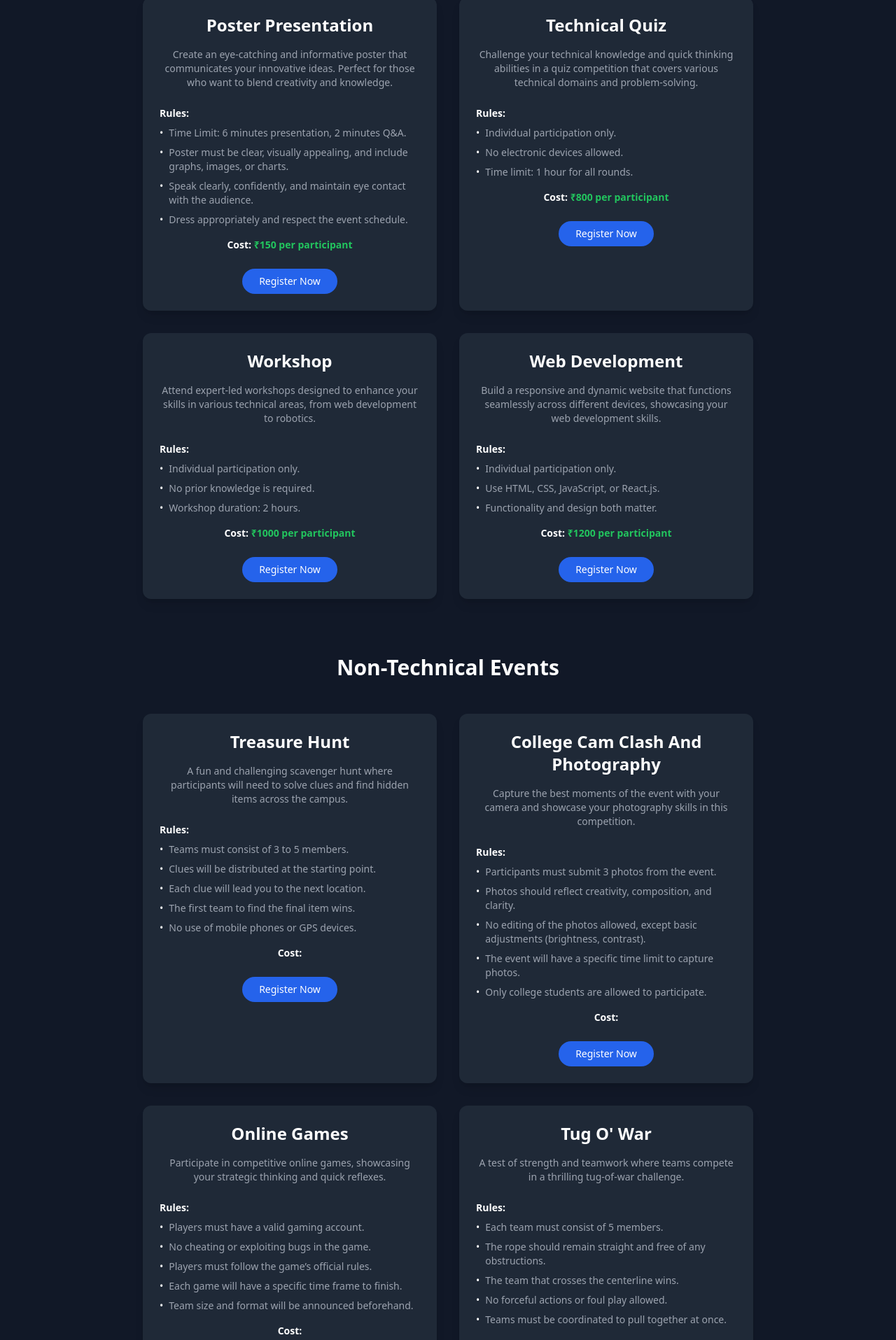
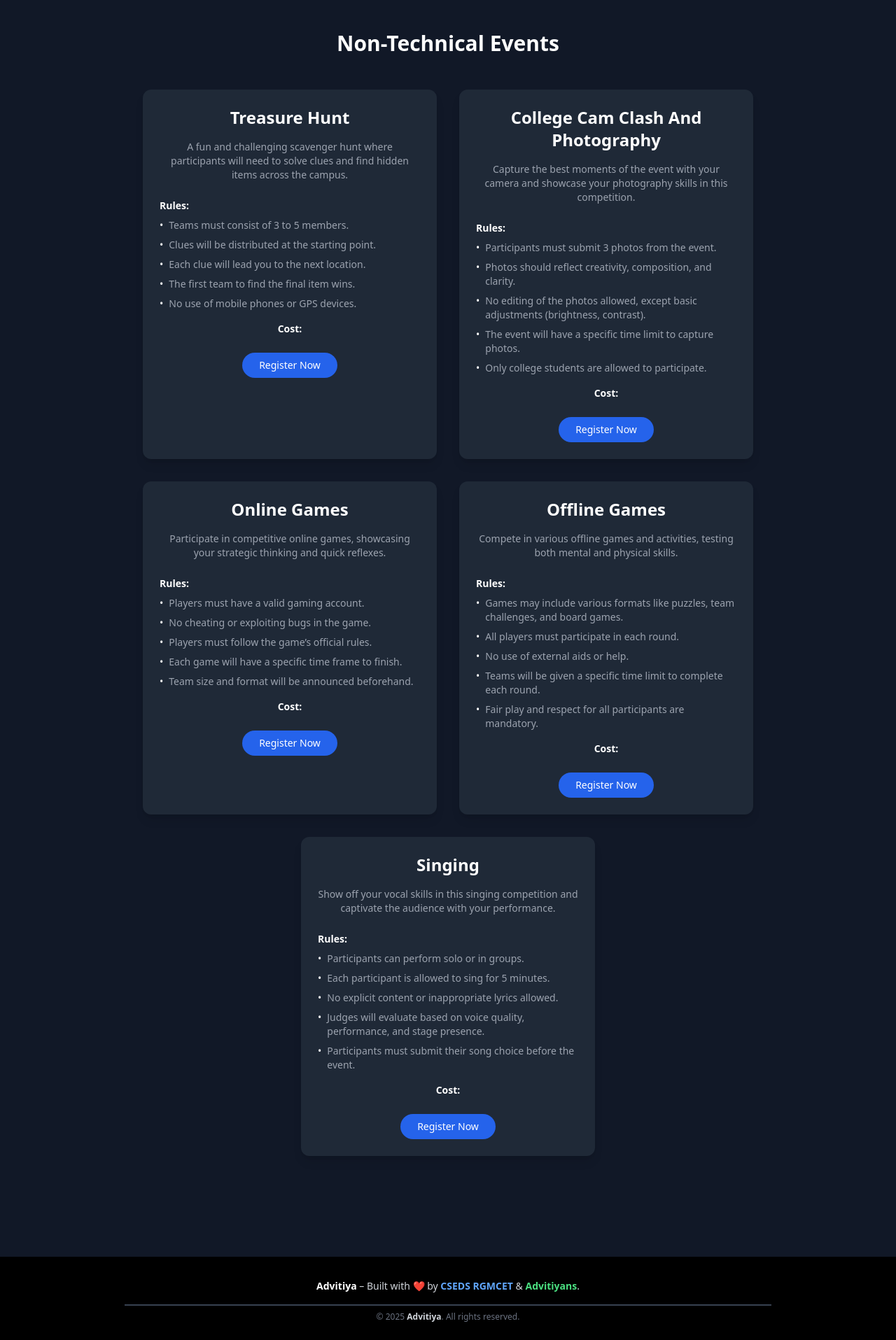
Before and after one commit to harshithreddy-dev/Advitiya2k25, a Next.js app: page /events in a window 1280 px wide. Shown: the part 880-2795 px from the top of the page at 70% size. Built offline with nearby package versions, Linux system fonts and the light colour scheme.

Commit message:
fixed minor issues

```diff
--- a/src/app/_components/Navbar.tsx
+++ b/src/app/_components/Navbar.tsx
@@ -7,7 +7,7 @@ import { usePathname } from "next/navigation";
 const Navbar: React.FC = () => {
   const [isMenuOpen, setIsMenuOpen] = useState(false);
   const pathname = usePathname();
-  const menuRef = useRef(null); // Reference to the menu container
+  const menuRef = useRef<HTMLDivElement | null>(null);
 
   const toggleMenu = () => {
     setIsMenuOpen((prev) => !prev);
@@ -25,9 +25,12 @@ const Navbar: React.FC = () => {
       }
     };
 
-    document.addEventListener("mousedown", handleClickOutside);
+    // Attach event listener on mount
+    document.addEventListener("click", handleClickOutside);
+
+    // Clean up event listener on unmount
     return () => {
-      document.removeEventListener("mousedown", handleClickOutside);
+      document.removeEventListener("click", handleClickOutside);
     };
   }, []);
 
@@ -35,7 +38,7 @@ const Navbar: React.FC = () => {
     "Home",
     "Events",
     "Schedule",
-    "Contact",
+    // "Contact",
     // "About",
     // "Gallery",
   ];
--- a/src/app/events/page.tsx
+++ b/src/app/events/page.tsx
@@ -80,160 +80,160 @@ export default function EventsSectionDemo() {
       icon: "IconDocumentText",
       registerLink: "https://forms.gle/example-paper-presentation",
     },
-    PosterPresentation: {
-      title: "Poster Presentation",
-      facultyCoordinators: [
-        { name: "M Suleman Basha", contact: "+91 91770 14186" },
-        { name: "M Jahir Pasha", contact: "+91 99496 25263" },
-      ],
-      studentCoordinators: [
-        {
-          name: "K. Sai Siva Rama Krishna",
-          rollNo: "21091A3239",
-          contact: "+91 99498 28846",
-        },
-        {
-          name: "S. Harshitha",
-          rollNo: "21091A3214",
-          contact: "+91 77802 40189",
-        },
-      ],
-      teamMembers: ["Mabasha", "Suresh", "Anitha", "Kavya", "Jyothi", "Tanuja"],
-      description:
-        "Create an eye-catching and informative poster that communicates your innovative ideas. Perfect for those who want to blend creativity and knowledge.",
-      cost: "₹150 per participant",
-      icon: "IconImage",
-      registerLink: "https://forms.gle/example-poster-presentation",
-      rules: [
-        "Time Limit: 6 minutes presentation, 2 minutes Q&A.",
-        "Poster must be clear, visually appealing, and include graphs, images, or charts.",
-        "Speak clearly, confidently, and maintain eye contact with the audience.",
-        "Dress appropriately and respect the event schedule.",
-      ],
-      painPoints: [
-        "Network issues",
-        "HDMI cable management",
-        "Sensor board setup",
-      ],
-    },
-    TechnicalQuiz: {
-      title: "Technical Quiz",
-      facultyCoordinators: [
-        { name: "Md Shakeer", contact: "+91 91770 14186" },
-        { name: "Rangaswamy", contact: "+91 79891 05881" },
-      ],
-      studentCoordinators: [
-        {
-          name: "K. Vishnu Vardhan Reddy",
-          rollNo: "21091A3264",
-          contact: "+91 95158 92932",
-        },
-        {
-          name: "G. Lohitha Reddy",
-          rollNo: "21091A3219",
-          contact: "+91 62816 45501",
-        },
-      ],
-      teamMembers: [
-        "A. Mounika",
-        "Prasanna",
-        "Manisha",
-        "Supriya",
-        "Kiran",
-        "Amarnath",
-        "Surya",
-      ],
-      description:
-        "Challenge your technical knowledge and quick thinking abilities in a quiz competition that covers various technical domains and problem-solving.",
-      rules: [
-        "Individual participation only.",
-        "No electronic devices allowed.",
-        "Time limit: 1 hour for all rounds.",
-      ],
-      cost: "₹800 per participant",
-      icon: "IconLightbulb",
-      registerLink: "https://forms.gle/example-technical-quiz",
-    },
-    Workshop: {
-      title: "Workshop",
-      facultyCoordinators: [
-        { name: "G Vikram Chandra", contact: "+91 98859 96934" },
-      ],
-      studentCoordinators: [
-        {
-          name: "J. Vamsi Charan",
-          rollNo: "21091A3261",
-          contact: "+91 99080 89699",
-        },
-        {
-          name: "D. Sunitha",
-          rollNo: "21091A3253",
-          contact: "+91 91779 35741",
-        },
-        {
-          name: "K. Naga Harshitha",
-          rollNo: "21091A3228",
-          contact: "+91 93928 69328",
-        },
-        {
-          name: "Vara Prasad",
-          rollNo: "22095A3205",
-          contact: "+91 83670 54233",
-        },
-        {
-          name: "D. Sreevani",
-          rollNo: "21091A3250",
-          contact: "+91 70132 90398",
-        },
-      ],
-      teamMembers: [
-        "Vamsi",
-        "Sunitha",
-        "Naga Harshitha",
-        "Vara Prasad",
-        "Sreevani",
-      ],
-      description:
-        "Attend expert-led workshops designed to enhance your skills in various technical areas, from web development to robotics.",
-      rules: [
-        "Individual participation only.",
-        "No prior knowledge is required.",
-        "Workshop duration: 2 hours.",
-      ],
-      cost: "₹1000 per participant",
-      icon: "IconHammer",
-      registerLink: "https://forms.gle/example-workshop",
-    },
-    WebDevelopment: {
-      title: "Web Development",
-      facultyCoordinators: [
-        { name: "M Suleman Basha", contact: "+91 91770 14187" },
-        { name: "S. Khaleel", contact: "+91 80966 74404" },
-      ],
-      studentCoordinators: [
-        {
-          name: "C. Vivekanandha Reddy",
-          rollNo: "22095A3206",
-          contact: "+91 63049 65782",
-        },
-        {
-          name: "A. Sai Deekshitha",
-          rollNo: "21091A3233",
-          contact: "+91 94403 88230",
-        },
-      ],
-      teamMembers: ["Tirumalesu", "Bhargavi", "Dharani"],
-      description:
-        "Build a responsive and dynamic website that functions seamlessly across different devices, showcasing your web development skills.",
-      rules: [
-        "Individual participation only.",
-        "Use HTML, CSS, JavaScript, or React.js.",
-        "Functionality and design both matter.",
-      ],
-      cost: "₹1200 per participant",
-      icon: "IconDesktop",
-      registerLink: "https://forms.gle/example-web-development",
-    },
+    // PosterPresentation: {
+    //   title: "Poster Presentation",
+    //   facultyCoordinators: [
+    //     { name: "M Suleman Basha", contact: "+91 91770 14186" },
+    //     { name: "M Jahir Pasha", contact: "+91 99496 25263" },
+    //   ],
+    //   studentCoordinators: [
+    //     {
+    //       name: "K. Sai Siva Rama Krishna",
+    //       rollNo: "21091A3239",
+    //       contact: "+91 99498 28846",
+    //     },
+    //     {
+    //       name: "S. Harshitha",
+    //       rollNo: "21091A3214",
+    //       contact: "+91 77802 40189",
+    //     },
+    //   ],
+    //   teamMembers: ["Mabasha", "Suresh", "Anitha", "Kavya", "Jyothi", "Tanuja"],
+    //   description:
+    //     "Create an eye-catching and informative poster that communicates your innovative ideas. Perfect for those who want to blend creativity and knowledge.",
+    //   cost: "₹150 per participant",
+    //   icon: "IconImage",
+    //   registerLink: "https://forms.gle/example-poster-presentation",
+    //   rules: [
+    //     "Time Limit: 6 minutes presentation, 2 minutes Q&A.",
+    //     "Poster must be clear, visually appealing, and include graphs, images, or charts.",
+    //     "Speak clearly, confidently, and maintain eye contact with the audience.",
+    //     "Dress appropriately and respect the event schedule.",
+    //   ],
+    //   painPoints: [
+    //     "Network issues",
+    //     "HDMI cable management",
+    //     "Sensor board setup",
+    //   ],
+    // },
+    // TechnicalQuiz: {
+    //   title: "Technical Quiz",
+    //   facultyCoordinators: [
+    //     { name: "Md Shakeer", contact: "+91 91770 14186" },
+    //     { name: "Rangaswamy", contact: "+91 79891 05881" },
+    //   ],
+    //   studentCoordinators: [
+    //     {
+    //       name: "K. Vishnu Vardhan Reddy",
+    //       rollNo: "21091A3264",
+    //       contact: "+91 95158 92932",
+    //     },
+    //     {
+    //       name: "G. Lohitha Reddy",
+    //       rollNo: "21091A3219",
+    //       contact: "+91 62816 45501",
+    //     },
+    //   ],
+    //   teamMembers: [
+    //     "A. Mounika",
+    //     "Prasanna",
+    //     "Manisha",
+    //     "Supriya",
+    //     "Kiran",
+    //     "Amarnath",
+    //     "Surya",
+    //   ],
+    //   description:
+    //     "Challenge your technical knowledge and quick thinking abilities in a quiz competition that covers various technical domains and problem-solving.",
+    //   rules: [
+    //     "Individual participation only.",
+    //     "No electronic devices allowed.",
+    //     "Time limit: 1 hour for all rounds.",
+    //   ],
+    //   cost: "₹800 per participant",
+    //   icon: "IconLightbulb",
+    //   registerLink: "https://forms.gle/example-technical-quiz",
+    // },
+    // Workshop: {
+    //   title: "Workshop",
+    //   facultyCoordinators: [
+    //     { name: "G Vikram Chandra", contact: "+91 98859 96934" },
+    //   ],
+    //   studentCoordinators: [
+    //     {
+    //       name: "J. Vamsi Charan",
+    //       rollNo: "21091A3261",
+    //       contact: "+91 99080 89699",
+    //     },
+    //     {
+    //       name: "D. Sunitha",
+    //       rollNo: "21091A3253",
+    //       contact: "+91 91779 35741",
+    //     },
+    //     {
+    //       name: "K. Naga Harshitha",
+    //       rollNo: "21091A3228",
+    //       contact: "+91 93928 69328",
+    //     },
+    //     {
+    //       name: "Vara Prasad",
+    //       rollNo: "22095A3205",
+    //       contact: "+91 83670 54233",
+    //     },
+    //     {
+    //       name: "D. Sreevani",
+    //       rollNo: "21091A3250",
+    //       contact: "+91 70132 90398",
+    //     },
+    //   ],
+    //   teamMembers: [
+    //     "Vamsi",
+    //     "Sunitha",
+    //     "Naga Harshitha",
+    //     "Vara Prasad",
+    //     "Sreevani",
+    //   ],
+    //   description:
+    //     "Attend expert-led workshops designed to enhance your skills in various technical areas, from web development to robotics.",
+    //   rules: [
+    //     "Individual participation only.",
+    //     "No prior knowledge is required.",
+    //     "Workshop duration: 2 hours.",
+    //   ],
+    //   cost: "₹1000 per participant",
+    //   icon: "IconHammer",
+    //   registerLink: "https://forms.gle/example-workshop",
+    // },
+    // WebDevelopment: {
+    //   title: "Web Development",
+    //   facultyCoordinators: [
+    //     { name: "M Suleman Basha", contact: "+91 91770 14187" },
+    //     { name: "S. Khaleel", contact: "+91 80966 74404" },
+    //   ],
+    //   studentCoordinators: [
+    //     {
+    //       name: "C. Vivekanandha Reddy",
+    //       rollNo: "22095A3206",
+    //       contact: "+91 63049 65782",
+    //     },
+    //     {
+    //       name: "A. Sai Deekshitha",
+    //       rollNo: "21091A3233",
+    //       contact: "+91 94403 88230",
+    //     },
+    //   ],
+    //   teamMembers: ["Tirumalesu", "Bhargavi", "Dharani"],
+    //   description:
+    //     "Build a responsive and dynamic website that functions seamlessly across different devices, showcasing your web development skills.",
+    //   rules: [
+    //     "Individual participation only.",
+    //     "Use HTML, CSS, JavaScript, or React.js.",
+    //     "Functionality and design both matter.",
+    //   ],
+    //   cost: "₹1200 per participant",
+    //   icon: "IconDesktop",
+    //   registerLink: "https://forms.gle/example-web-development",
+    // },
   };
 
   const nonTechnicalEvents = [
@@ -352,35 +352,35 @@ export default function EventsSectionDemo() {
       ],
       TeamMembers: ["Afrid", "Rushi", "Omkar", "Khaleel"],
     },
-    {
-      title: "Tug O' War",
-      description:
-        "A test of strength and teamwork where teams compete in a thrilling tug-of-war challenge.",
-      rules: [
-        "Each team must consist of 5 members.",
-        "The rope should remain straight and free of any obstructions.",
-        "The team that crosses the centerline wins.",
-        "No forceful actions or foul play allowed.",
-        "Teams must be coordinated to pull together at once.",
-      ],
-      FacultyCoordinators: [
-        { Name: "P Penchal Prasad", Contact: "+91 90305 51881" },
-        { Name: "M Jahir Pasha", Contact: "+91 99496 25263" },
-      ],
-      StudentCoordinators: [
-        {
-          Name: "N. Sethu Madhava",
-          RollNo: "21091A3221",
-          Contact: "+91 93921 00255",
-        },
-        {
-          Name: "G. Surya Prakash",
-          RollNo: "21091A3257",
-          Contact: "+91 78158 90683",
-        },
-      ],
-      TeamMembers: ["Akram", "Sudharshan"],
-    },
+    // {
+    //   title: "Tug O' War",
+    //   description:
+    //     "A test of strength and teamwork where teams compete in a thrilling tug-of-war challenge.",
+    //   rules: [
+    //     "Each team must consist of 5 members.",
+    //     "The rope should remain straight and free of any obstructions.",
+    //     "The team that crosses the centerline wins.",
+    //     "No forceful actions or foul play allowed.",
+    //     "Teams must be coordinated to pull together at once.",
+    //   ],
+    //   FacultyCoordinators: [
+    //     { Name: "P Penchal Prasad", Contact: "+91 90305 51881" },
+    //     { Name: "M Jahir Pasha", Contact: "+91 99496 25263" },
+    //   ],
+    //   StudentCoordinators: [
+    //     {
+    //       Name: "N. Sethu Madhava",
+    //       RollNo: "21091A3221",
+    //       Contact: "+91 93921 00255",
+    //     },
+    //     {
+    //       Name: "G. Surya Prakash",
+    //       RollNo: "21091A3257",
+    //       Contact: "+91 78158 90683",
+    //     },
+    //   ],
+    //   TeamMembers: ["Akram", "Sudharshan"],
+    // },
     {
       title: "Offline Games",
       description:
@@ -470,7 +470,7 @@ const Section = ({ title, events }: { title: string; events: any }) => (
       {title}
     </h2>
     <div className="flex justify-center flex-wrap gap-8">
-      {events.map((event, index) => (
+      {events.map((event: any, index: any) => (
         <motion.div
           key={event.title}
           initial={{ opacity: 0, y: 50 }}
```
